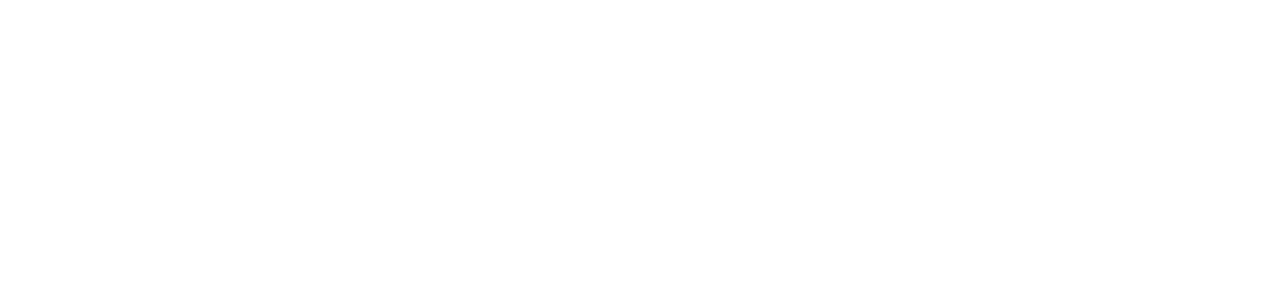
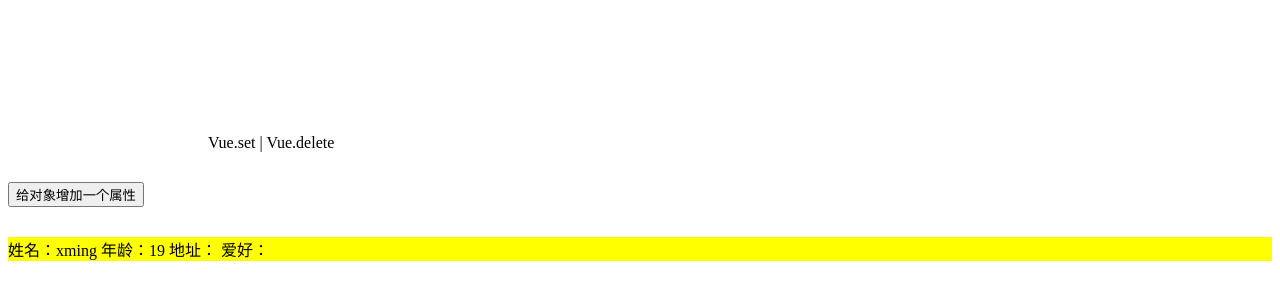
Before and after one commit to Dusksnowing/vue-api-demo, a Vue app: page / in a window 1280 px wide. Shown: the part 66-366 px from the top of the page. Built offline with nearby package versions, Linux system fonts and the light colour scheme.

Commit message:
vue.set|delete

```diff
--- a/src/App.vue
+++ b/src/App.vue
@@ -1,6 +1,13 @@
 <template>
   <div id="app">
-
+    <div style="margin:200px 0 30px 200px">Vue.set | Vue.delete</div>
+    <button style="margin-bottom: 30px" @click="btn">给对象增加一个属性</button>
+    <div style="background: yellow">
+      姓名：{{person.name}}
+      年龄：{{person.age}}
+      地址：{{person.addr}}
+      爱好：{{person.like}}
+    </div>
   </div>
 </template>
 
@@ -8,7 +15,23 @@
 
 export default {
   name: 'App',
-  components: {
+  data(){
+    return {
+      person: {
+        name: 'xming',
+        age: 19
+      }
+    }
+  },
+  methods: {
+    btn(){
+      this.person.addr = '南京'   // 视图不更新
+      console.log(this.person);  //addr: "南京"  age: 19  name: "xming"
+      this.$set(this.person, 'like', '玩')  // 触发视图更新
+      setTimeout(() => {
+        this.$delete(this.person, 'like') // 视图更新
+      }, 1000);
+    }
   }
 }
 </script>
```
